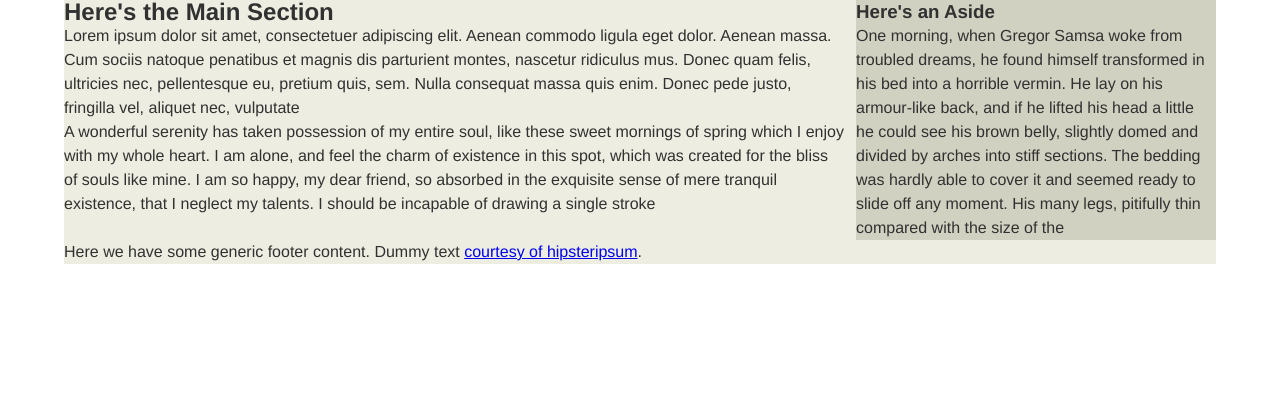
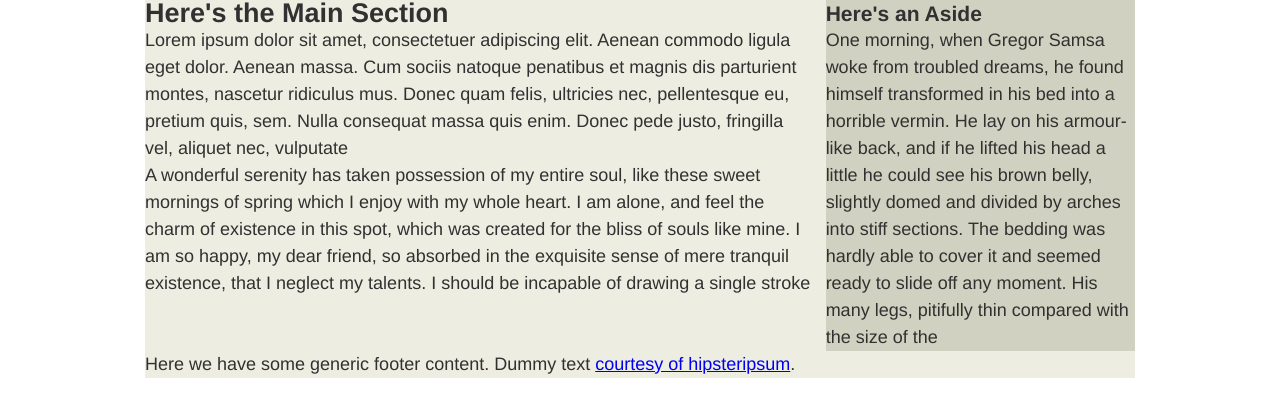
Before and after one commit to danielabar/rwd-tuts, a website: page app/index.html in a window 1280 px wide. Drawn offline with nearby package versions, Linux system fonts and the light colour scheme; files that its build step writes are made by us from their sources.

Commit message:
elastic layout

```diff
--- a/app/styles/main.css
+++ b/app/styles/main.css
@@ -5,13 +5,13 @@
 }
 
 body {
-  font: 100%/1.5em Helvetica,Arial, sans-serif;
+  font: 18px/1.5em Helvetica,Arial, sans-serif;
   color: #313131;
 }
 
 .container {
   background: #edede1;
-  width: 90%;
+  width: 55em;
   margin: 0 auto;
 }
 
```
Also changed, not shown: README.md.
